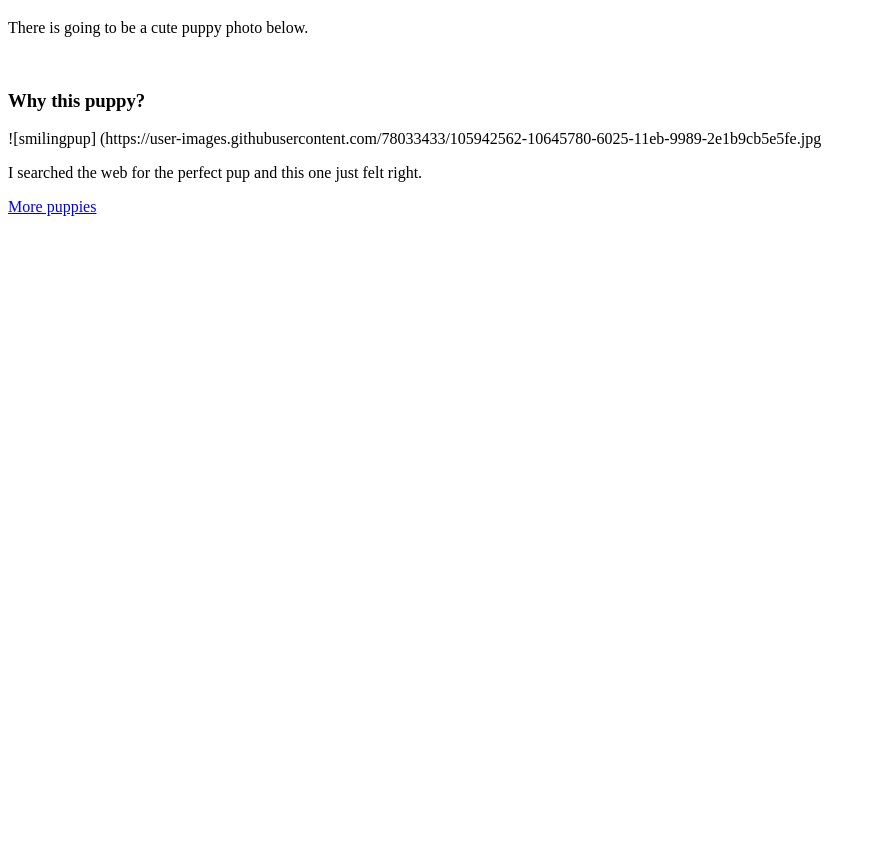
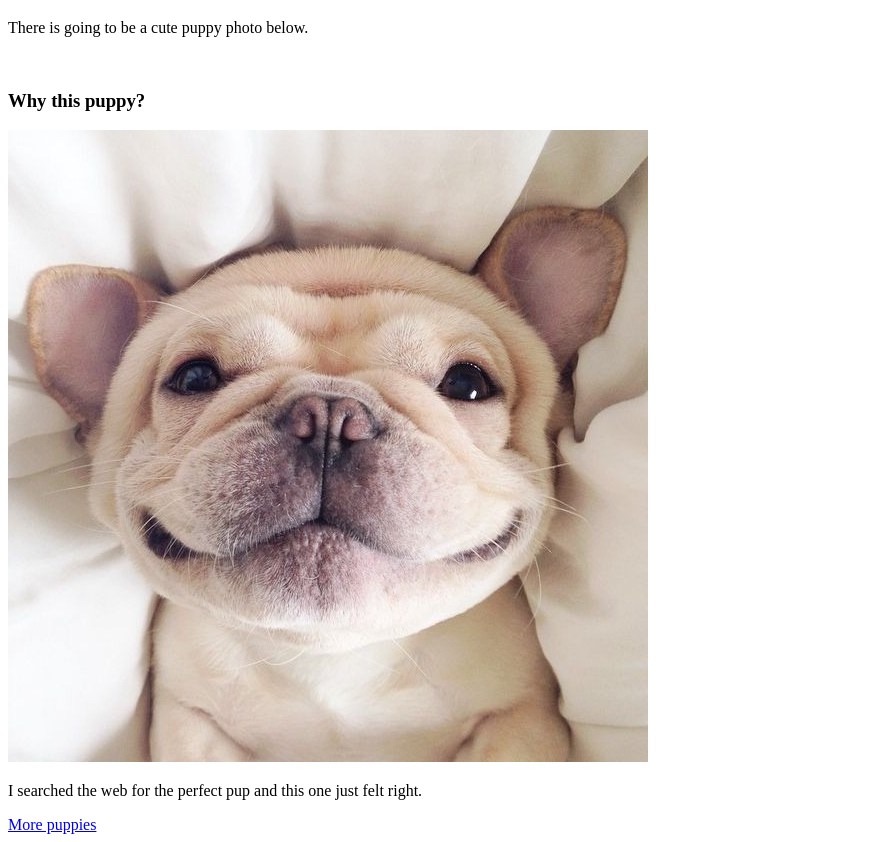
Before and after one commit to Iscott16/Isabella_Repo2, a plain HTML site: page index.html in a window 1280 px wide. Shown: the part 61-903 px from the top of the page, without its empty margins (0-876 px from the left). Before the commit the page ends 800 px from the top, so only its background shows below. Drawn offline with Linux system fonts and the light colour scheme.

Commit message:
Update index.html

```diff
--- a/index.html
+++ b/index.html
@@ -8,8 +8,7 @@
 <br>
 </body>
 <h3>Why this puppy?</h3>
-![smilingpup]
-(https://user-images.githubusercontent.com/78033433/105942562-10645780-6025-11eb-9989-2e1b9cb5e5fe.jpg
+<img src="smilingpup.jpg"alt="Flowers in Chania">
 <p>I searched the web for the perfect pup and this one just felt right.</p>
 <a href="https://www.zarias.com/cute-puppies/">More puppies<a/>
 </html>
```
